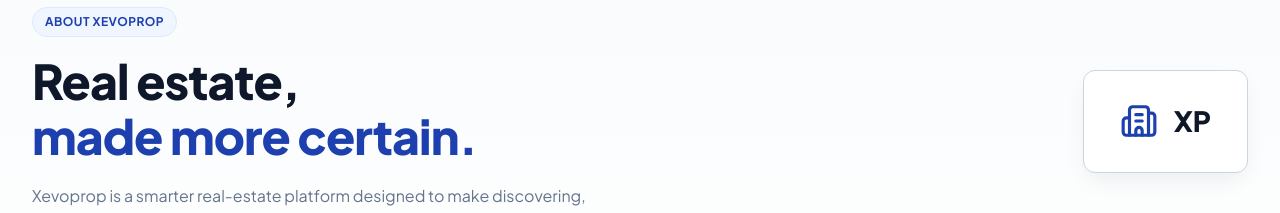
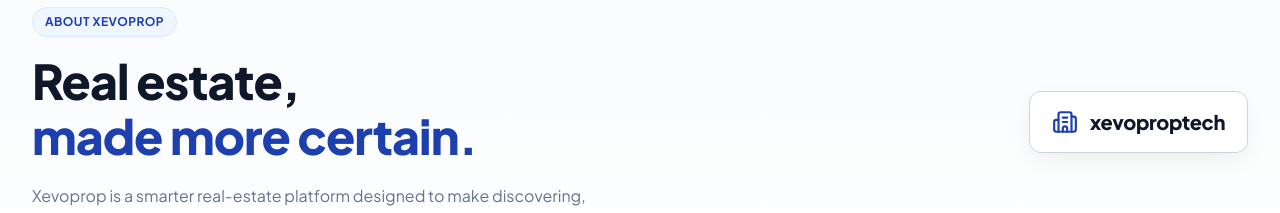
Before and after one commit to puneethkalinga/xevoprop, a React (Vite) app in the folder frontend/: page /about in a window 1280 px wide. Shown: the part 174-387 px from the top of the page. Built offline with nearby package versions, Linux system fonts and the light colour scheme; no server answers.

Commit message:
Update About page hero mark from XP to xevoproptech with proper alignment

```diff
--- a/frontend/src/pages/About.css
+++ b/frontend/src/pages/About.css
@@ -71,25 +71,37 @@
 
 /* HERO MARK */
 .about-hero-mark {
-  display: flex;
+  display: inline-flex;
   align-items: center;
-  gap: 16px;
-  padding: 28px 36px;
+  gap: 12px;
+  padding: 14px 22px;
   background: #FFFFFF;
   border: 1px solid #CBD5E1;
   border-radius: 12px;
-  box-shadow: 0 10px 25px -5px rgba(15, 23, 42, 0.08);
+  box-shadow: 0 8px 24px -4px rgba(15, 23, 42, 0.08);
+  flex-shrink: 0;
+  align-self: center;
+  transition: transform 0.15s ease, box-shadow 0.15s ease;
+}
+
+.about-hero-mark:hover {
+  transform: translateY(-2px);
+  box-shadow: 0 12px 28px -4px rgba(15, 23, 42, 0.12);
+  border-color: #94A3B8;
 }
 
 .about-hero-mark svg {
   color: #1E40AF;
+  flex-shrink: 0;
 }
 
 .about-hero-mark span {
   font-family: var(--font-display);
-  font-size: 28px;
+  font-size: 20px;
   font-weight: 800;
   color: #0F172A;
+  letter-spacing: -0.02em;
+  white-space: nowrap;
 }
 
 /* =========================================================
@@ -297,6 +309,11 @@
   .about-hero {
     flex-direction: column;
     align-items: flex-start;
+    gap: 28px;
+    padding: 48px 20px 40px;
+  }
+  .about-hero-mark {
+    align-self: flex-start;
   }
   .about-mission-grid,
   .about-values-grid {
--- a/frontend/src/pages/About.jsx
+++ b/frontend/src/pages/About.jsx
@@ -35,8 +35,8 @@
         </div>
 
         <div className="about-hero-mark">
-          <Building2 size={38} />
-          <span>XP</span>
+          <Building2 size={26} />
+          <span>xevoproptech</span>
         </div>
       </section>
 
```
